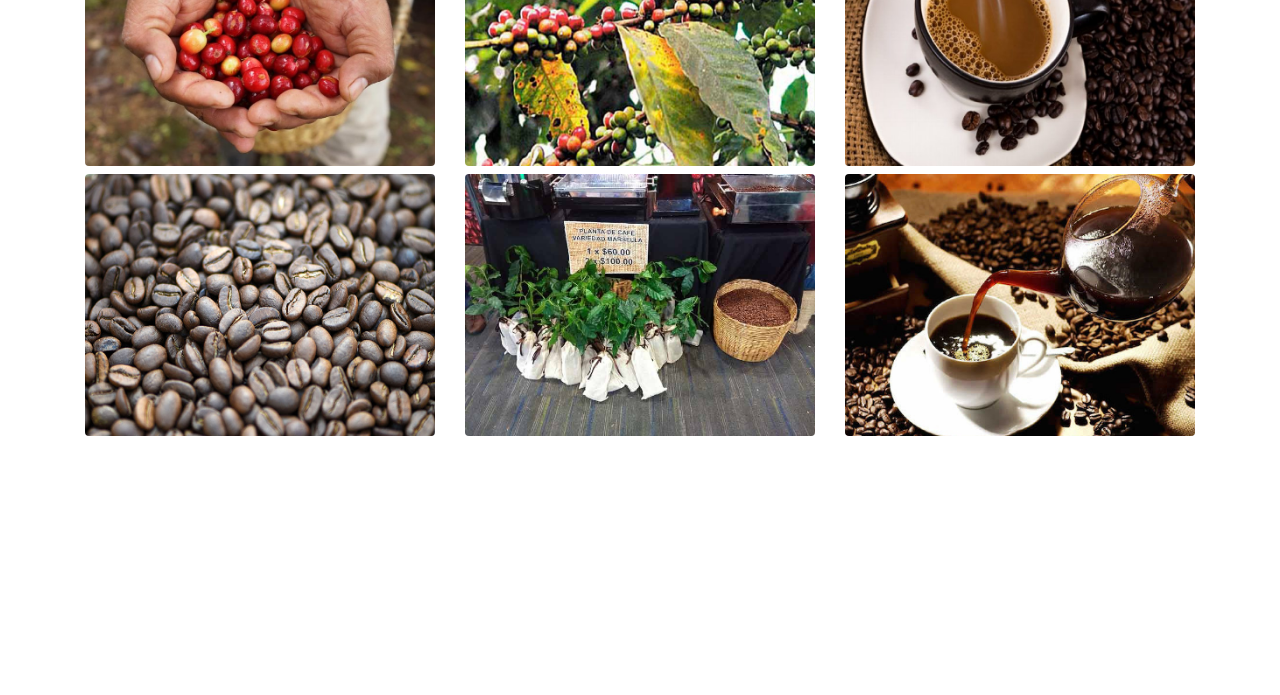
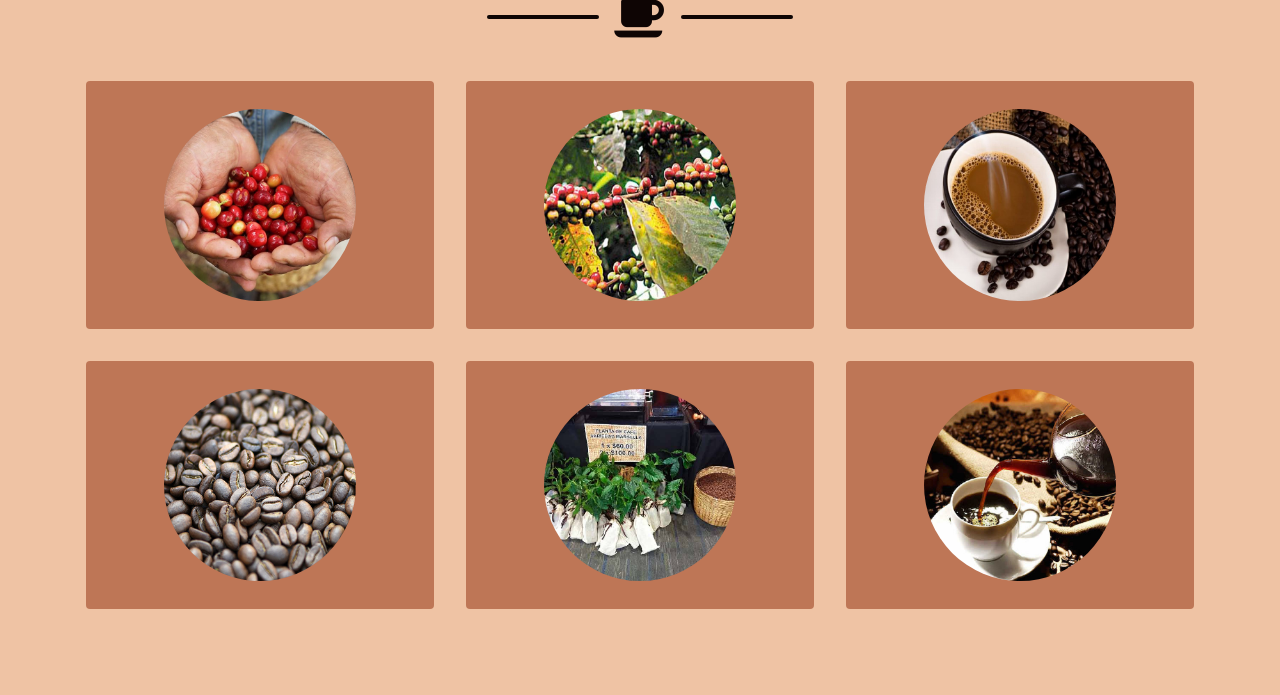
Before and after one commit to joanrodriguezhe/LP-MexicanCoffee, a website: page views/index.html in a window 1280 px wide. Shown: the part 343-1038 px from the top of the page. Before the commit the page ends 800 px from the top, so only its background shows below. Drawn offline with nearby package versions, Linux system fonts and the light colour scheme; files that its build step writes are made by us from their sources; files whose address does not match are found by name.

Commit message:
[LP-008] Feat: Updating index.html and css to portfolio section

```diff
--- /dev/null
+++ b/public/css/colors.scss
@@ -0,0 +1,6 @@
+$color-coffee-white: #ffffff;
+$color-coffee-light: #efc3a4;
+$color-coffee-turkish: #4B1F0E;
+$color-coffee-milk: #BE7656;
+$color-coffee-mocha: #794028;
+$color-coffee-black: #0E0504;
--- a/public/css/main.scss
+++ b/public/css/main.scss
@@ -1,4 +1,7 @@
-h2 {
+@import "colors";
+
+@import "portfolio"; //import portfolio scss
+
+body {
   font-family: "Dancing Script", cursive;
-  background-color: aliceblue;
 }
--- /dev/null
+++ b/public/css/portfolio.scss
@@ -0,0 +1,47 @@
+
+
+//**PORTFOLIO SECTION
+.portfolio{
+    background-color: $color-coffee-light;
+    color: $color-coffee-black;
+    padding-bottom: 70px;
+    padding-top: 70px;
+
+    h2{
+      font-size: xxx-large;
+    }
+
+    .img-item{
+      background: $color-coffee-milk;
+
+      img{
+            border-radius: 50%;
+            width: 200px;
+            height: 200px;
+            object-fit: cover;
+      }
+    }
+
+    .img-item:hover {
+      cursor:pointer;
+    }
+
+    // .img-item::before{
+    //     font-family: "FontAwesome";
+    //     content: "\f095";
+    //     width: 100%;
+    //     height: 100%;
+    // color:rgba($primary-color, .5);
+    // }
+
+
+  .left-line, .right-line {
+    background-color: $color-coffee-black;
+    border-radius: 2px;
+    height: 4px;
+    max-width: 112px;
+    width: 25%;
+  }
+  }
+
+  //*****END PORTFOLIO SECTION
--- a/views/index.html
+++ b/views/index.html
@@ -10,7 +10,8 @@
     <link href="https://fonts.googleapis.com/css?family=Dancing+Script&display=swap" rel="stylesheet">
     <link rel="stylesheet" href="https://stackpath.bootstrapcdn.com/bootstrap/4.3.1/css/bootstrap.min.css"
         integrity="sha384-ggOyR0iXCbMQv3Xipma34MD+dH/1fQ784/j6cY/iJTQUOhcWr7x9JvoRxT2MZw1T" crossorigin="anonymous">
-
+    <link href="https://stackpath.bootstrapcdn.com/font-awesome/4.7.0/css/font-awesome.min.css" rel="stylesheet"
+        integrity="sha384-wvfXpqpZZVQGK6TAh5PVlGOfQNHSoD2xbE+QkPxCAFlNEevoEH3Sl0sibVcOQVnN" crossorigin="anonymous">
     <link rel="stylesheet" type="text/css" href="public/css/myCssNav.css">
     <link rel="stylesheet" type="text/css" href="public/css/main.css">
     <title>Document</title>
@@ -47,25 +48,43 @@
     <!-- PORTFOLIO -->
     <section class="portfolio" id="portfolio">
         <div class="container">
-            <h2 class="text-center text-uppercase font-weight-bold">portfolio</h2>
+            <h2 class="text-center  font-weight-bold ">PORTFOLIO</h2>
+            <div class="row justify-content-center align-items-center pb-4">
+                <div class="left-line justify-content-end"></div>
+                <div class="col-auto"><i class="fa fa-coffee fa-3x"></i></div>
+                <div class="right-line justify-content-start">
+                </div>
+            </div>
             <div class="row center">
-               <div class="col-md-6 col-lg-4 mx-auto mb-2">
-                   <img class="rounded img-fluid" src="public/coffee-1.png" alt="coffee-1">
+                <div class="col-md-6 col-lg-4 p-3">
+                    <div class="img-item rounded text-center p-4">
+                        <img class="img-fluid p-1" src="public/coffee-1.png" alt="coffee-1">
+                    </div>
                 </div>
-               <div class="col-md-6 col-lg-4 mx-auto mb-2">
-                   <img class="rounded img-fluid" src="public/coffee-2.png" alt="coffee-2">
+                <div class="col-md-6 col-lg-4 p-3">
+                    <div class="img-item rounded text-center p-4">
+                        <img class="img-fluid p-1" src="public/coffee-2.png" alt="coffee-2">
+                    </div>
                 </div>
-               <div class="col-md-6 col-lg-4 mx-auto mb-2">
-                   <img class="rounded img-fluid" src="public/coffee-3.png" alt="coffee-3">
+                <div class="col-md-6 col-lg-4 p-3">
+                    <div class="img-item rounded text-center p-4">
+                        <img class="img-fluid p-1" src="public/coffee-3.png" alt="coffee-3">
+                    </div>
                 </div>
-               <div class="col-md-6 col-lg-4 mx-auto mb-2">
-                   <img class="rounded img-fluid" src="public/coffee-4.png" alt="coffee-4">
+                <div class="col-md-6 col-lg-4 p-3 ">
+                    <div class="img-item rounded text-center p-4">
+                        <img class="img-fluid p-1" src="public/coffee-4.png" alt="coffee-4">
+                    </div>
                 </div>
-               <div class="col-md-6 col-lg-4 mx-auto mb-2">
-                   <img class="rounded img-fluid" src="public/coffee-5.png" alt="coffee-5">
+                <div class="col-md-6 col-lg-4 p-3 ">
+                    <div class="img-item rounded text-center p-4">
+                        <img class="img-fluid p-1" src="public/coffee-5.png" alt="coffee-5">
+                    </div>
                 </div>
-               <div class="col-md-6 col-lg-4 mx-auto">
-                   <img class="rounded img-fluid" src="public/coffee-6.png" alt="coffee-6">
+                <div class="col-md-6 col-lg-4 p-3">
+                    <div class="img-item rounded text-center p-4">
+                        <img class="img-fluid p-1" src="public/coffee-6.png" alt="coffee-6">
+                    </div>
                 </div>
             </div>
         </div>
@@ -85,7 +104,7 @@
     <script src="https://maxcdn.bootstrapcdn.com/bootstrap/4.0.0/js/bootstrap.min.js"
         integrity="sha384-JZR6Spejh4U02d8jOt6vLEHfe/JQGiRRSQQxSfFWpi1MquVdAyjUar5+76PVCmYl"
         crossorigin="anonymous"></script>
-    <script src="https://use.fontawesome.com/cfc465c43c.js"></script>
+
 
 
     <!-- Navbar -->
```
Also changed, not shown: public/css/main.css.
